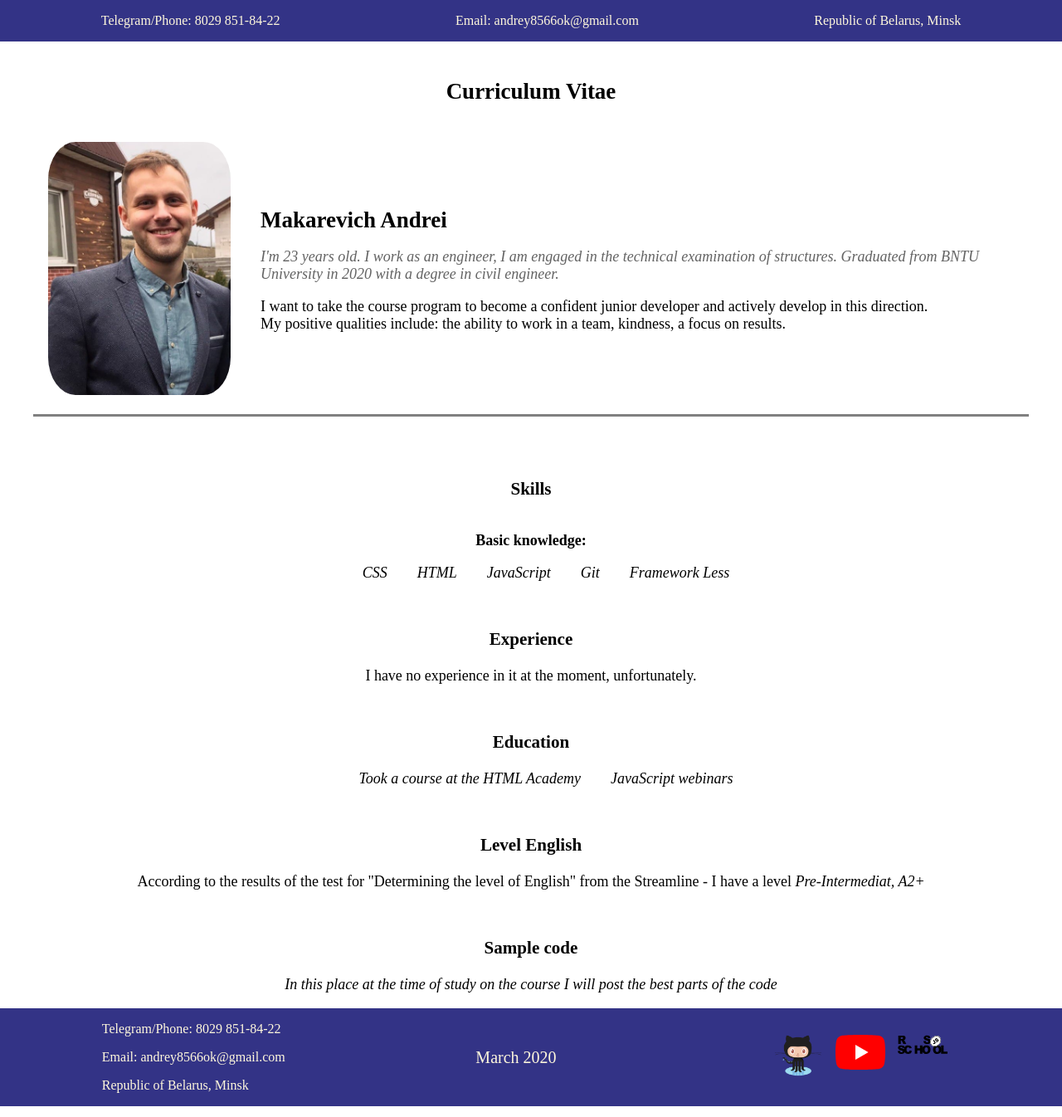
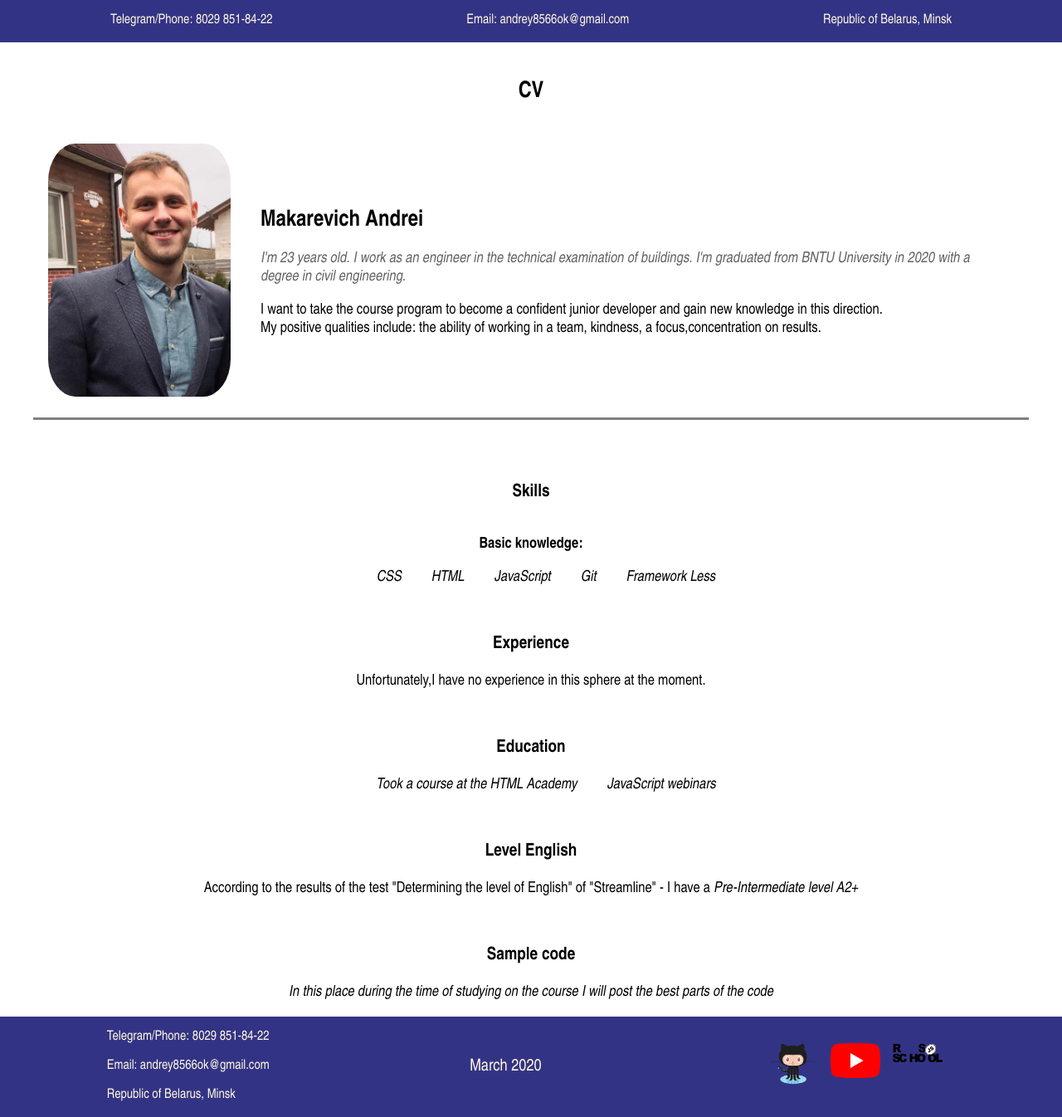
Before and after one commit to DrusMarkonii/rsschool-cv, a plain HTML site: page index.html in a window 1280 px wide. Shown: the whole page at 83% size. Drawn offline with Linux system fonts and the light colour scheme.

Commit message:
fix: fixed inaccuracies in the markup

```diff
--- a/index.html
+++ b/index.html
@@ -3,36 +3,34 @@
 <head>
     <meta charset="UTF-8">
     <link rel="stylesheet" href="styles/style.css">
-    <title>CV in HTML</title>
+    <title>CV HTML-edition</title>
 </head>
 <body>
-    <header>
-        <div class="wrapper">
-            <div class="contacts">
+    <header class="wrapper-header">
+            <div class="phone">
                 <span>Telegram/Phone: 8029 851-84-22</span>
             </div>
             <div class="email">
-                <span>Email: andrey8566ok@gmail.com</span>
+                <span>Email: <span>andrey8566ok@gmail.com</span></span>
             </div>
             <div class="location">
                 <span>Republic of Belarus, Minsk</span>
             </div>
-        </div>
     </header>
     <main>
-        <div class="wrapper">
+        <div class="wrapper-main">
             <section class="section-content section-content-self">
-                <h1>Curriculum Vitae</h1>
-                    <div class="wrapper-profile">
+                <h1>CV</h1>
+                <div class="profile">
                     <figure class="avatar">
                         <img src="image/photo_2021-02-28_01-00-39.jpg" alt="My photo" class="avatar">
                     </figure>
                     <div class="main-info">
                         <h2>Makarevich Andrei</h2>
-                                <div class="description">
-                                    <p><i><blockquote>I'm 23 years old. I work as an engineer, I am engaged in the technical examination of structures. Graduated from BNTU University in 2020 with a degree in civil engineer.</blockquote></i></p>
-                                    <p class="targets">I want to take the course program to become a confident junior developer and actively develop in this direction.<br>
-                                    My positive qualities include: the ability to work in a team, kindness, a focus on results.</p>
+                            <div class="description about-me">
+                                <p><i><blockquote>I'm 23 years old. I work as an engineer in the technical examination of buildings. I'm graduated from BNTU University in 2020 with a degree in civil engineering.</blockquote></i></p>
+                                <p class="targets">I want to take the course program to become a confident junior developer and gain new knowledge in this direction.<br>
+                                My positive qualities include: the ability of working in a team, kindness, a focus,concentration on results.</p>
                             </div>
                     </div>
 
@@ -40,10 +38,10 @@
 
             </section>
         </div>
-        <div class="wrapper">
+        <div class="wrapper-main">
             <section class="section-content section-content-skills" >
                 <h3>Skills</h3>
-                    <div class="description">
+                    <div class="description skills">
                         <h4>Basic knowledge:</h4>
                             <ul>
                                 <li>CSS</li>
@@ -55,18 +53,18 @@
                     </div>
             </section>
         </div>
-        <div class="wrapper">
+        <div class="wrapper-main">
             <section class="section-content section-content-experience" >
                 <h3>Experience</h3>
-                    <div class="description">
-                        <span>I have no experience in it at the moment, unfortunately.</span>
+                    <div class="description Experience">
+                        <span>Unfortunately,I have no experience in this sphere at the moment.</span>
                     </div>
             </section>
         </div>
-        <div class="wrapper">
+        <div class="wrapper-main">
             <section class="section-content section-content-education" >
                 <h3>Education</h3>
-                    <div class="description">
+                    <div class="description Education">
                         <ul>
                             <li>Took a course at the HTML Academy</li>
                             <li>JavaScript webinars</li>
@@ -74,26 +72,26 @@
                     </div>
             </section>
         </div>
-        <div class="wrapper">
+        <div class="wrapper-main">
             <section class="section-content section-content-english" >
                 <h3>Level English</h3>
-                    <div class="description">
-                        <span>Аccording to the results of the test for "Determining the level of English" from the Streamline - I have a level <i>Pre-Intermediat, A2+</i></span>
+                    <div class="description level-english">
+                        <span>Аccording to the results of the test  "Determining the level of English" of "Streamline" - I have a <i>Pre-Intermediate level A2+</i></span>
                     </div>
             </section>
         </div>
-        <div class="wrapper">
+        <div class="wrapper-main">
             <section class="section-content section-content-code" >
                 <h3>Sample code</h3>
-                    <div class="description">
-                        <span><i>In this place at the time of study on the course I will post the best parts of the code</i></span>
+                    <div class="description sample-code">
+                        <span><i>In this place during the time of studying on the course I will post the best parts of the code</i></span>
                     </div>
             </section>
         </div>
     </main>
     <footer>
         <div class="contacts-footer">
-            <div class="contact contacts">
+            <div class="contact phone">
                 <span>Telegram/Phone: 8029 851-84-22</span>
             </div>
             <div class="contact email">
@@ -103,20 +101,20 @@
                 <span>Republic of Belarus, Minsk</span>
             </div>
         </div>
-        <div class="data">
+        <div class="data-footer">
             <time datatime="2020">March 2020</time>
         </div>
-        <div class="link">
-            <div class="image-link github">
-                <a href="https://github.com/DrusMarkonii" style="color:white"><img src="image/Octocat.png" width="60px"></a>
+        <div class="link-footer">
+            <div class="image-link github-link">
+                <a href="https://github.com/DrusMarkonii" style="color:white"><img src="image/Octocat.png" width="60px" alt="logo GitHub and link to my repository"></a>
             </div>
             <div>
-                <figure class="image-link youtube">
-                    <a href="#"><img src="image/YouTube_full-color_icon_(2017).svg" width="60px" alt="YouTube"></a>
+                <figure class="image-link youtube-link">
+                    <a href="#"><img src="image/YouTube_full-color_icon_(2017).svg" width="60px" alt="logo YouTube and link to my "></a>
                 </figure>
             </div>
             <div class="source">
-                <figure class="image-link rs_school_js">
+                <figure class="image-link rs-school-js-link">
                     <a href="https://rs.school/js/"><img src="image/rs_school_js.svg" alt="logo rs school" width="60px"></a>
                 </figure>
             </div>
--- a/styles/style.css
+++ b/styles/style.css
@@ -1,76 +1,69 @@
-*{
+* {
+  font-family: "Franklin Gothic Regular", "Arial Narrow", Arial, sans-serif;
   padding: 0;
-    margin:0;
+  margin: 0;
 }
-
 
 header {
   background-color: rgb(51, 51, 134);
-        color:cornsilk;
+  color: cornsilk;
   justify-content: space-around;
   margin: 0;
   padding: 1em;
-
 }
 
-    header .wrapper {
+.wrapper-header {
   display: flex;
   justify-content: space-around;
 }
 
-
-    main .wrapper {
-        display:flex;
+.wrapper-main {
+  display: flex;
   font-size: 18px;
   justify-items: center;
   max-width: 1200px;
-        margin:auto;
-
-
+  margin: auto;
 }
 
-    .avatar{
+.avatar {
   max-width: 220px;
   border-radius: 15%;
 }
 
 .section-content {
-        display:flex;
+  display: flex;
   flex-direction: column;
   margin: 1em auto;
   align-items: center;
-
-
 }
 
-    h1, h3, h4 {
+h1,
+h3,
+h4 {
   display: flex;
   justify-content: center;
   margin: 1em auto;
 }
 
-    .wrapper-profile {
+.profile {
   display: flex;
   align-items: center;
   padding: 1em;
   border-bottom: 3px solid grey;
-
 }
 
 .main-info {
   display: flex;
   flex-direction: column;
   padding: 2em;
-
 }
 
 .main-info .description {
   margin-top: 1em;
-
 }
 
 blockquote {
-        color:rgb(99, 99, 99);
+  color: rgb(99, 99, 99);
 }
 
 .targets {
@@ -78,54 +71,51 @@
 }
 
 .section-content-skills {
-
-        margin-top:2em;
-        justify-self: center;
-
-
+  margin-top: 2em;
 }
-
 
 .description ul {
   display: flex;
-
 }
 
 li {
   display: flex;
   padding-left: 2em;
-        font-style:italic
+  font-style: italic;
 }
 
 footer {
-       display:flex;
+  display: flex;
   justify-content: space-around;
   background-color: rgb(51, 51, 134);
-       color:cornsilk;
+  color: cornsilk;
   align-items: center;
 }
 
-   .data {
+.data-footer {
   font-size: 20px;
 }
 .contact {
-       padding:1em auto;
-       margin:1em;
+  padding: 1em auto;
+  margin: 1em;
 }
-   .link {
+.link-footer {
   display: flex;
   flex-direction: row;
 
-       margin:1em;
-       padding-left:2em
-
+  margin: 1em;
+  padding-left: 2em;
 }
 .image-link {
-       margin-right:15px;
+  margin-right: 15px;
   justify-content: space-around;
   align-items: baseline;
 }
 
-   .rs_school_js{
+.image-link:hover img {
+  transform: scale(1.2);
+}
+
+.rs-school-js-link {
   align-self: center;
 }
```
Lines whose indentation alone changed are shown as unchanged.
